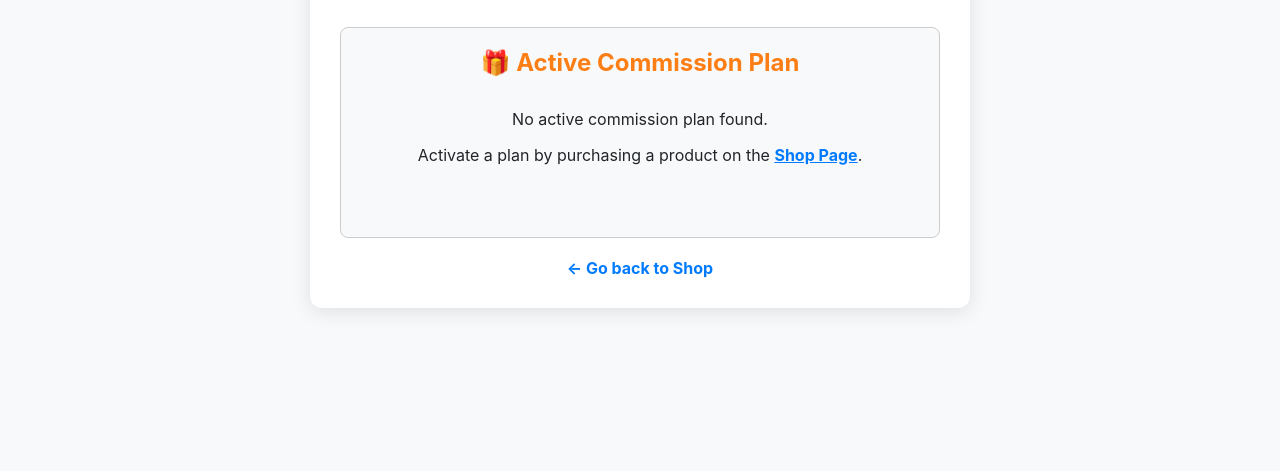
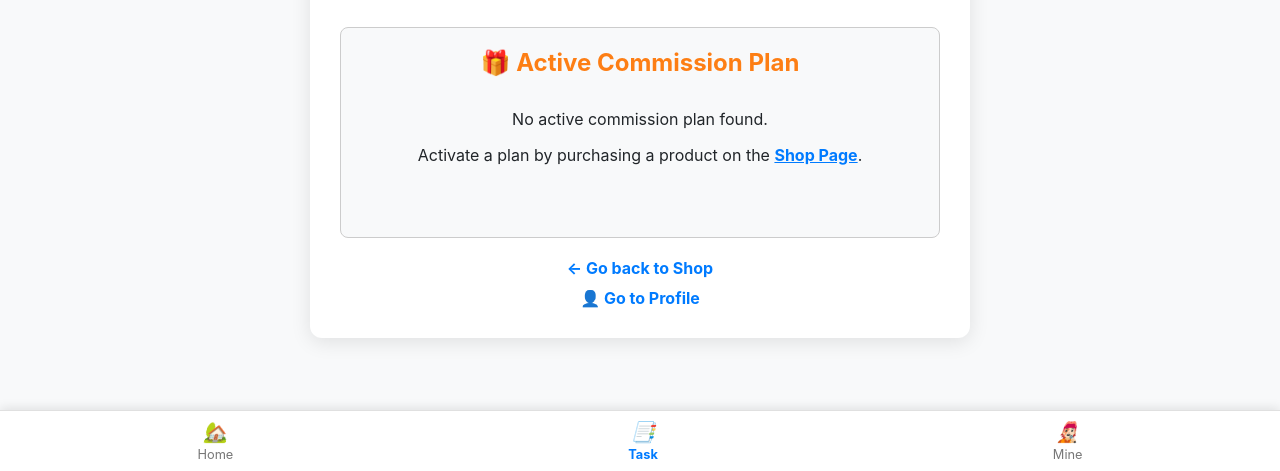
Before and after one commit to rajanformilan/Nixita-Shop, a plain HTML site: page task.html in a window 1280 px wide. Shown: the part 329-800 px from the top of the page. Drawn offline with Linux system fonts and the light colour scheme.

Commit message:
Update task.html

```diff
--- a/task.html
+++ b/task.html
@@ -1,6 +1,7 @@
 <!DOCTYPE html>
 <html lang="en">
 <head>
+
     <meta charset="UTF-8">
     <meta name="viewport" content="width=device-width, initial-scale=1.0">
     <title>Daily Commission & Balance (Task Center)</title>
@@ -13,6 +14,7 @@
             color: #212529;
             margin: 0;
             padding: 20px;
+            padding-bottom: 70px; /* ADDED: Space for fixed bottom navigation */
         }
         .dashboard-container {
             max-width: 600px;
@@ -98,11 +100,47 @@
             text-decoration: none;
             font-weight: bold;
         }
+
+        /* --- BOTTOM NAVIGATION BAR STYLES --- */
+        .bottom-nav {
+            position: fixed;
+            bottom: 0;
+            left: 0;
+            width: 100%;
+            display: flex;
+            justify-content: space-around;
+            align-items: center;
+            height: 60px;
+            background-color: #ffffff;
+            border-top: 1px solid #e0e0e0;
+            box-shadow: 0 -2px 10px rgba(0, 0, 0, 0.1);
+            z-index: 1000;
+        }
+
+        .nav-item {
+            text-align: center;
+            text-decoration: none;
+            color: #777;
+            flex-grow: 1;
+            padding: 5px 0;
+            font-size: 0.8em;
+            transition: color 0.3s;
+        }
+
+        .nav-item i {
+            font-size: 20px;
+            display: block;
+            margin-bottom: 3px;
+        }
+
+        .nav-item.active {
+            color: #007bff; /* Highlight color for the current page */
+            font-weight: bold;
+        }
     </style>
+</head>
 
-</head>
 <body>
-
     <div class="dashboard-container">
 
         <h2>💰 Daily Commission Center</h2>
@@ -121,15 +159,58 @@
         </div>
 
         <a href="product_dashboard.html" class="back-link">← Go back to Shop</a>
+        <a href="profile.html" class="back-link" style="margin-top: 10px;">👤 Go to Profile</a>
+
+    </div>
+
+    <div class="bottom-nav">
+
+        <a href="product_dashboard.html" class="nav-item" id="nav-home">
+            <i>🏡</i>
+            <span>Home</span>
+        </a>
+
+        <a href="task.html" class="nav-item" id="nav-task">
+            <i>📑</i>
+            <span>Task</span>
+        </a>
+
+        <a href="profile.html" class="nav-item" id="nav-mine">
+            <i>🧑🏻‍🎤</i>
+            <span>Mine</span>
+        </a>
 
     </div>
 
     <script>
         document.addEventListener('DOMContentLoaded', () => {
 
+            // === ADDED: NAVIGATION ACTIVE STATE LOGIC ===
+            const currentPath = window.location.pathname;
+            const navItems = document.querySelectorAll('.bottom-nav .nav-item');
+
+            navItems.forEach(item => {
+                const itemHref = item.getAttribute('href');
+                // We check if the current path ends with the item's href (e.g., /task.html)
+                if (currentPath.endsWith(itemHref)) {
+                    item.classList.add('active');
+                }
+            });
+            // ===========================================
+
             // --- FINANCIAL & STORAGE UTILITIES ---
             // Get/Set Initial Balance from Local Storage
-            let currentBalance = parseFloat(localStorage.getItem('profileBalance')) || 100.00;
+            const RECRUITMENT_BONUS = 100.00;
+            const getBalance = () => {
+                if (!localStorage.getItem('profileBalance')) {
+                    localStorage.setItem('profileBalance', RECRUITMENT_BONUS.toFixed(2));
+                    return RECRUITMENT_BONUS;
+                }
+                return parseFloat(localStorage.getItem('profileBalance'));
+            };
+
+            let currentBalance = getBalance();
+
             const balanceDisplay = document.getElementById('current-balance');
             balanceDisplay.textContent = currentBalance.toFixed(2);
 
@@ -177,8 +258,8 @@
                         if (commissionData.daysRemaining <= 0) {
                             commissionData.activated = false;
                         }
+                        localStorage.setItem('sevenDayBonus', JSON.stringify(commissionData));
 
-                        localStorage.setItem('sevenDayBonus', JSON.stringify(commissionData));
 
                         // 3. UPDATE UI
                         document.getElementById('daily-claim-btn').disabled = true;
@@ -188,11 +269,12 @@
                         document.querySelector('.days-left').textContent = `Days Remaining: ${commissionData.daysRemaining > 0 ? commissionData.daysRemaining : 0}`;
 
                         if (commissionData.daysRemaining <= 0) {
-                             setTimeout(() => {
-                                 alert('Congratulations! Your commission plan is now complete. Time to purchase a new product!');
-                                 window.location.reload();
-                             }, 1000);
+                            setTimeout(() => {
+                                alert('Congratulations! Your commission plan is now complete. Time to purchase a new product!');
+                                window.location.reload();
+                            }, 1000);
                         }
+
                     });
                 } else {
                     claimStatus.textContent = 'You have already claimed for today. Next claim available tomorrow.';
@@ -208,8 +290,8 @@
                     <p>Activate a plan by purchasing a product on the <a href="product_dashboard.html" style="color: #007bff; font-weight: bold;">Shop Page</a>.</p>
                 `;
             }
+        });
 
-        });
     </script>
 </body>
 </html>
```
